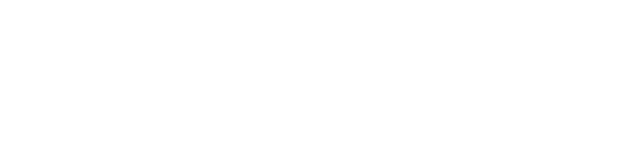
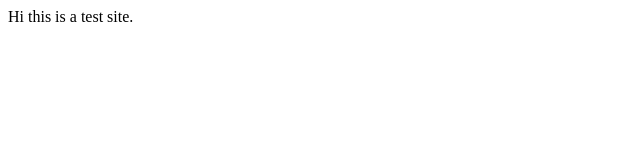
Before and after one commit to swapnilbawane/test-repo-2, a plain HTML site: page index.html in a window 1280 px wide. Shown: the whole page, without its empty margins (0-640 px from the left). Drawn offline with Linux system fonts and the light colour scheme.

Commit message:
added text in index.html file

```diff
--- a/index.html
+++ b/index.html
@@ -7,6 +7,6 @@
     <title> This is a test site to check Github functionality </title>
 </head>
 <body>
-
+    Hi this is a test site.
 </body>
 </html>
```
